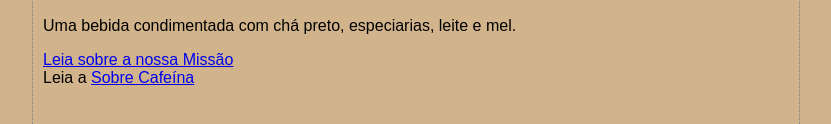
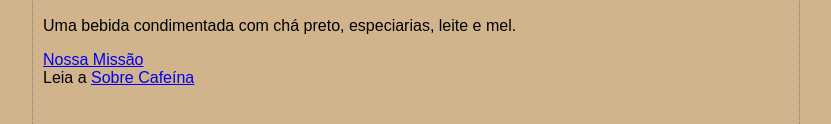
Before and after one commit to davidCavalli/starbuzz, a plain HTML site: page index.html in a window 1280 px wide. Shown: the part 366-490 px from the top of the page, without its empty margins (224-1055 px from the left). Drawn offline with Linux system fonts and the light colour scheme.

Commit message:
Adicionando title ao link "Nossa missão"

```diff
--- a/index.html
+++ b/index.html
@@ -29,7 +29,7 @@
         <p>Uma bebida condimentada com chá preto, especiarias, leite e mel.</p>
 
         <p>
-            <a href="mission.html">Leia sobre a nossa Missão</a><br>
+            <a href="mission.html" title="Leia mais sobre a importante missão do Café Starbuzz">Nossa Missão</a><br>
             Leia a <a href="https://pt.wikipedia.org/wiki/Cafe%C3%ADna" title="Leia tudo sobre cafeína na Wikipédia">Sobre Cafeína</a>
         </p>
     </body>
```
